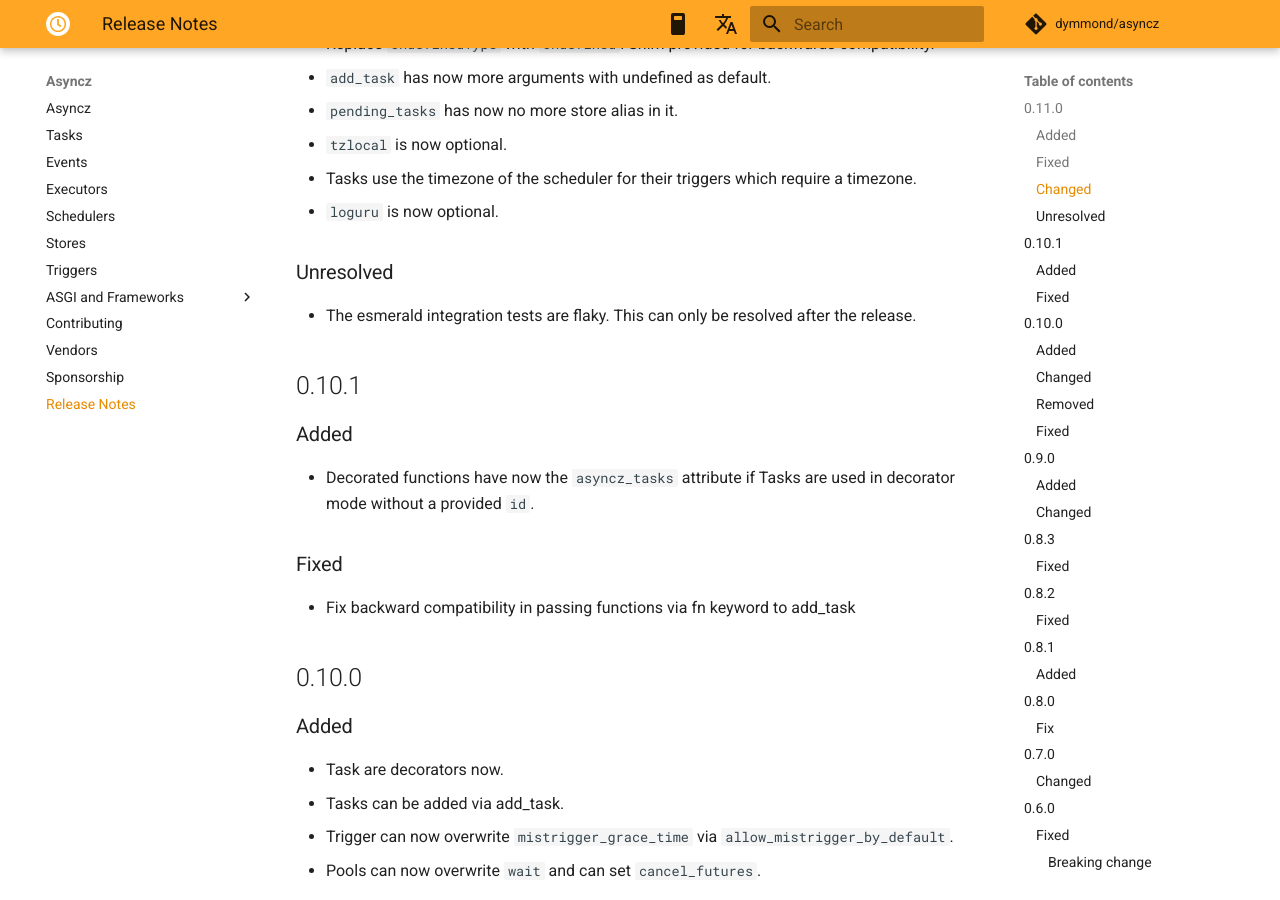
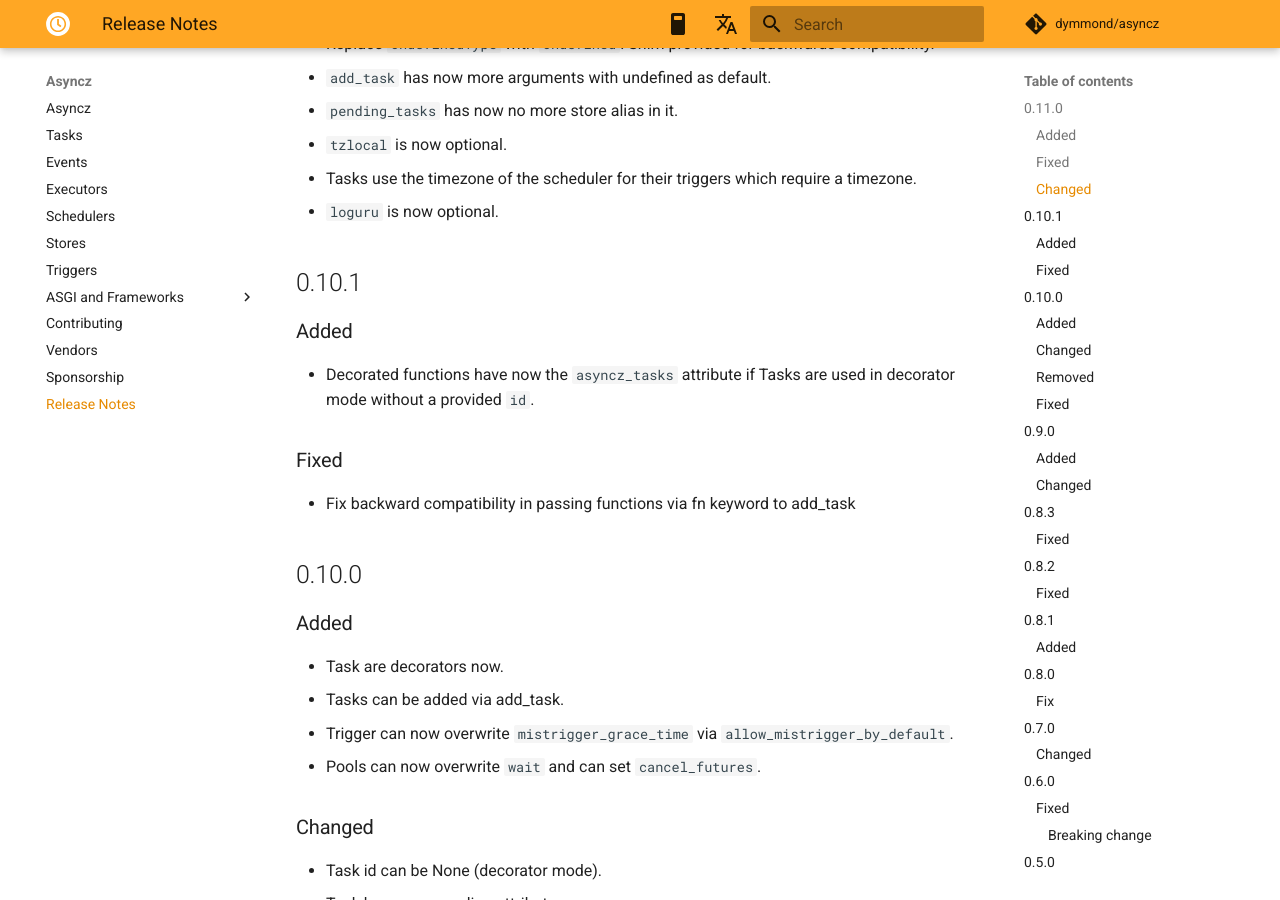
Before and after one commit to dymmond/asyncz, an MkDocs documentation site: the page built from docs/release-notes.md, in a window 1280 px wide and 900 px high, scrolled down 579 px. Built offline with MkDocs 1.6.1 and Material for MkDocs 9.7.7, drawn with Linux system fonts in a browser that asks for light colours; comment, search, counter and statistics services are not loaded.

```diff
--- a/docs/release-notes.md
+++ b/docs/release-notes.md
@@ -21,10 +21,6 @@
 - `tzlocal` is now optional.
 - Tasks use the timezone of the scheduler for their triggers which require a timezone.
 - `loguru` is now optional.
-
-### Unresolved
-
-- The esmerald integration tests are flaky. This can only be resolved after the release.
 
 ## 0.10.1
 
```
Also changed, not shown: 1 other file.
